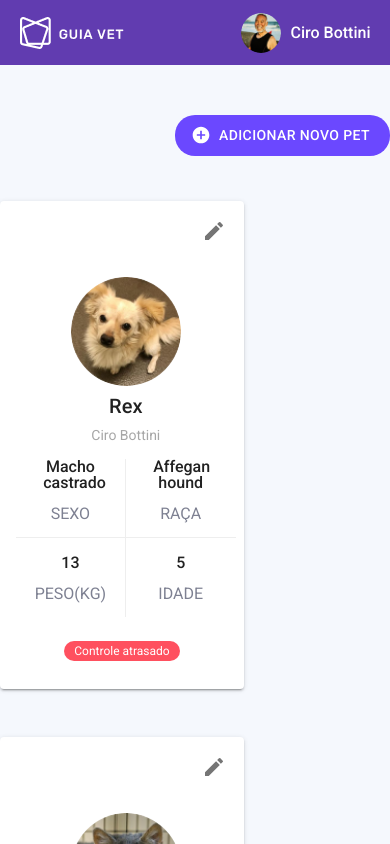
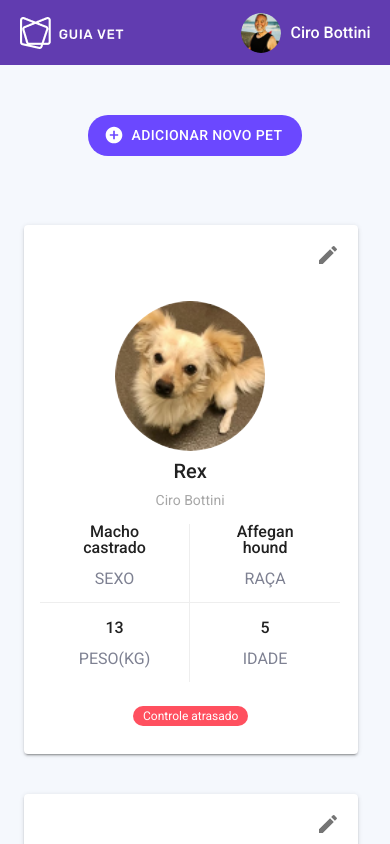
Before and after one commit to johnnsantos/my-vet, a React (Create React App) app: page /dashboard in a window 390 px wide. Shown: the top 844 px of the page. Built offline with nearby package versions, Linux system fonts and the light colour scheme.

Commit message:
style: adjusting mobile home dashboard

```diff
--- a/src/components/Dashboard/PetCard/index.jsx
+++ b/src/components/Dashboard/PetCard/index.jsx
@@ -6,7 +6,7 @@ import PetInformation from "./PetInformation"
 
 const PetCard = (props) => {
 	return (
-		<Card elevation={2}>
+		<Card elevation={2} sx={{ mb: 2 }}>
 			{props.petpage ? null : (
 				<EditArea>
 					<IconButton aria-label="edit">
--- a/src/components/Dashboard/PetManagement/index.jsx
+++ b/src/components/Dashboard/PetManagement/index.jsx
@@ -1,7 +1,7 @@
 import { Grid } from "@mui/material"
 import { PrimaryButton } from "../../../utils/theme"
 import { AddCircle } from "@mui/icons-material"
-import { PetControl } from './style'
+import { PetControl, StyledGrid } from './style'
 import { useState } from 'react'
 import { Modal, Box, Typography } from "@mui/material"
 import PetCard from "../PetCard"
@@ -12,7 +12,8 @@ const style = {
 	top: '50%',
 	left: '50%',
 	transform: 'translate(-50%, -50%)',
-	width: 400,
+	width: '70vw',
+	maxWidth: 400,
 	bgcolor: 'background.paper',
 	boxShadow: 24,
 	p: 4,
@@ -23,15 +24,13 @@ const PetManagement = (props) => {
 	const handleOpen = () => setOpen(true)
 	const handleClose = () => setOpen(false)
 	return (
-		<Grid
-			sx={{
-				maxWidth: '1300px',
-				margin: '0 auto'
-			}}
+		<StyledGrid
 			container
 			direction="row"
 			justifyContent="flex-start"
 			alignItems="flex-start"
+			spacing={3}
+			sx={{ margin: '0 auto' }}
 		>
 			<Modal
 				open={open}
@@ -53,31 +52,19 @@ const PetManagement = (props) => {
 					ADICIONAR NOVO PET
 				</PrimaryButton>
 			</PetControl>
-			<Grid
-				sx={{
-					maxWidth: '1300px'
-				}}
-				container
-				direction="row"
-				justifyContent="flex-start"
-				alignItems="flex-start"
-				spacing={6}
-			>
 			{props.empty ? (
 				<EmptyBanner />
 			) : (
 				<>
-						<Grid item xs={8} sm={8} md={6} lg={3}>
+					<Grid item xs={11} sm={10} md={6} lg={3}>
 						<PetCard rex />
 					</Grid>
-						<Grid item xs={8} sm={8} md={6} lg={3}>
+					<Grid item xs={11} sm={10} md={6} lg={3}>
 						<PetCard regular />
 					</Grid>
 				</>
 			)}
-
-			</Grid>
-		</Grid>
+		</StyledGrid>
 	)
 }
 
--- a/src/components/Dashboard/PetManagement/style.js
+++ b/src/components/Dashboard/PetManagement/style.js
@@ -1,4 +1,5 @@
 import styled from 'styled-components'
+import { Grid } from "@mui/material"
 
 export const PetControl = styled.div`
 margin-bottom: 45px;
@@ -6,4 +7,18 @@ width: 100%;
 display: flex;
 align-items: center;
 justify-content: flex-end;
+
+@media screen and (max-width: 736px) {
+	justify-content: center;
+}
 `
+
+export const StyledGrid = styled(Grid)`
+max-width: 1300px;
+margin: 0 auto;
+
+@media screen and (max-width: 736px) {
+max-width: fit-content;
+margin: auto;
+}
+`
```
Lines whose indentation alone changed are shown as unchanged.
